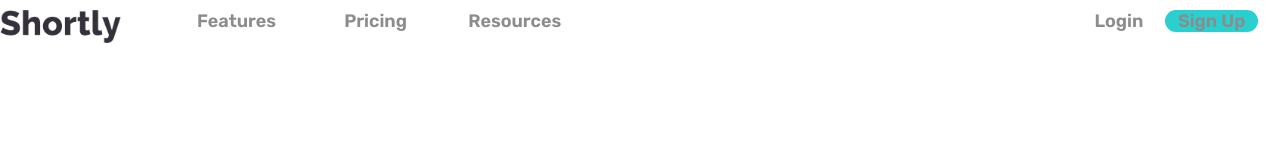
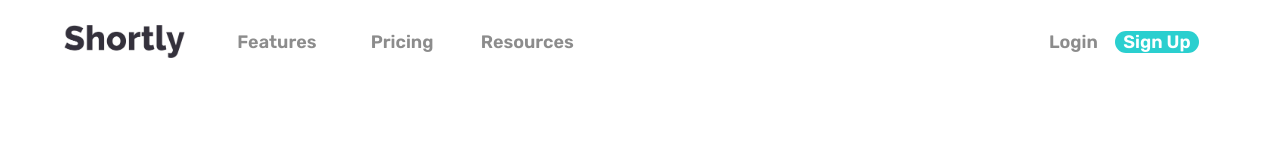
Before and after one commit to jerome310/url-shortening-api-app, a plain HTML site: page index.html in a window 1280 px wide. Drawn offline with Linux system fonts and the light colour scheme.

Commit message:
tablet/desktop fixed the height spacing bug for navbar

```diff
--- a/index.html
+++ b/index.html
@@ -32,7 +32,7 @@
             </div>
             <hr>
             <div class="right-nav">
-                <p>Login</p>
+                <p class="login-text">Login</p>
                 <p class="sign-up-button">Sign Up</p>
             </div>
         </div>
--- a/style.css
+++ b/style.css
@@ -9,9 +9,6 @@ body {
     font-family: 'Montserrat', sans-serif;
     font-family: 'Rubik', sans-serif;
     font-size: 18px;
-}
-
-.container {
 }
 
 .mobile-nav-container {
@@ -61,15 +58,20 @@ body {
     margin: 0 auto;
  }
 
- .right-nav p {
+ .login-text {
     padding: 15px 0;
  }
+
+ /* .right-nav p {
+    padding: 15px 0;
+ } */
 
  .sign-up-button {
     background-color: #2acfcf;
     border-radius: 50px;
     width: 60%;
-    margin: 0 auto;
+    margin: 0px auto;
+    padding: 15px 0;
  }
 
 
@@ -80,8 +82,79 @@ body {
         display: flex;
         align-items: center;
         /* background-color: red; */
+        width: 90%;
+        margin: 25px auto 0;
+    }
+
+    .hamburger-button {
+        display: none;
+    }
+
+    .mobile-nav-container {
+        /* background-color: purple; */
+        width: 25%;
+        display: flex;
+        align-items: center;
+        justify-content: space-between;
+        margin: 0 auto;
+    }
+
+    .nav-links-container {
+        display: flex;
+        align-items: center;
         width: 100%;
         margin: 0 auto;
+        padding-top: 0px;
+        text-align: center;
+        color: #8c8c8c;
+        font-weight: 900;
+        border-radius: 20px;
+        height: 0vh;
+        background-color: white;
+    }
+
+    hr {
+        display: none;
+    }
+
+    .left-nav {
+        display: flex;
+        align-items: center;
+        width: 100%;
+    }
+
+    .left-nav p {
+        padding: 0;
+        width: 30%;
+    }
+
+    .right-nav {
+        display: flex;
+        align-items: center;
+        width: 50%;
+    }
+
+    .login-text {
+        padding: 0;
+    }
+
+    .sign-up-button {
+        background-color: #2acfcf;
+        border-radius: 50px;
+        width: 60%;
+        padding: 10px 10px;
+        color: #ffffff;
+    }
+}
+
+ /* Desktop Screen */
+@media only screen and (min-width: 900px) {
+    .container {
+        display: flex;
+        align-items: center;
+        /* background-color: red; */
+        width: 90%;
+        margin: 25px auto 0;
     }
 
     .hamburger-button {
@@ -94,12 +167,12 @@ body {
         display: flex;
         align-items: center;
         justify-content: space-between;
-        margin: 10px auto 0;
+        margin: 0 auto 0;
     }
 
     .nav-links-container {
         display: flex;
-        align-items: flex-start;
+        align-items: center;
         width: 100%;
         margin: 0 auto;
         padding-top: 0px;
@@ -107,7 +180,7 @@ body {
         color: #8c8c8c;
         font-weight: 900;
         border-radius: 20px;
-        height: 3vh;
+        height: 0vh;
         background-color: white;
     }
 
```
